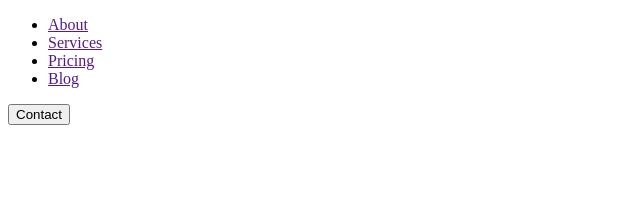
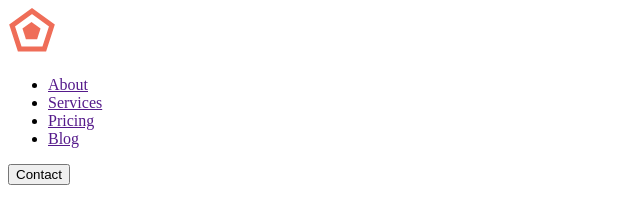
Before and after one commit to jcm0001/apresentacao-git, a website: page index.html in a window 1280 px wide. Shown: the whole page, without its empty margins (0-640 px from the left). Drawn offline with Linux system fonts and the light colour scheme.

Commit message:
add logo to navbar

```diff
--- a/index.html
+++ b/index.html
@@ -9,6 +9,9 @@
   <body>
     <header class="header">
       <nav class="box">
+        <div class="header__logo">
+          <img src="./assets/images/logo.svg" alt="" />
+        </div>
         <ul class="header__list">
           <li class="header__item"><a href="">About</a></li>
           <li class="header__item"><a href="">Services</a></li>
```
Also changed, not shown: assets/images/logo.svg (added).
